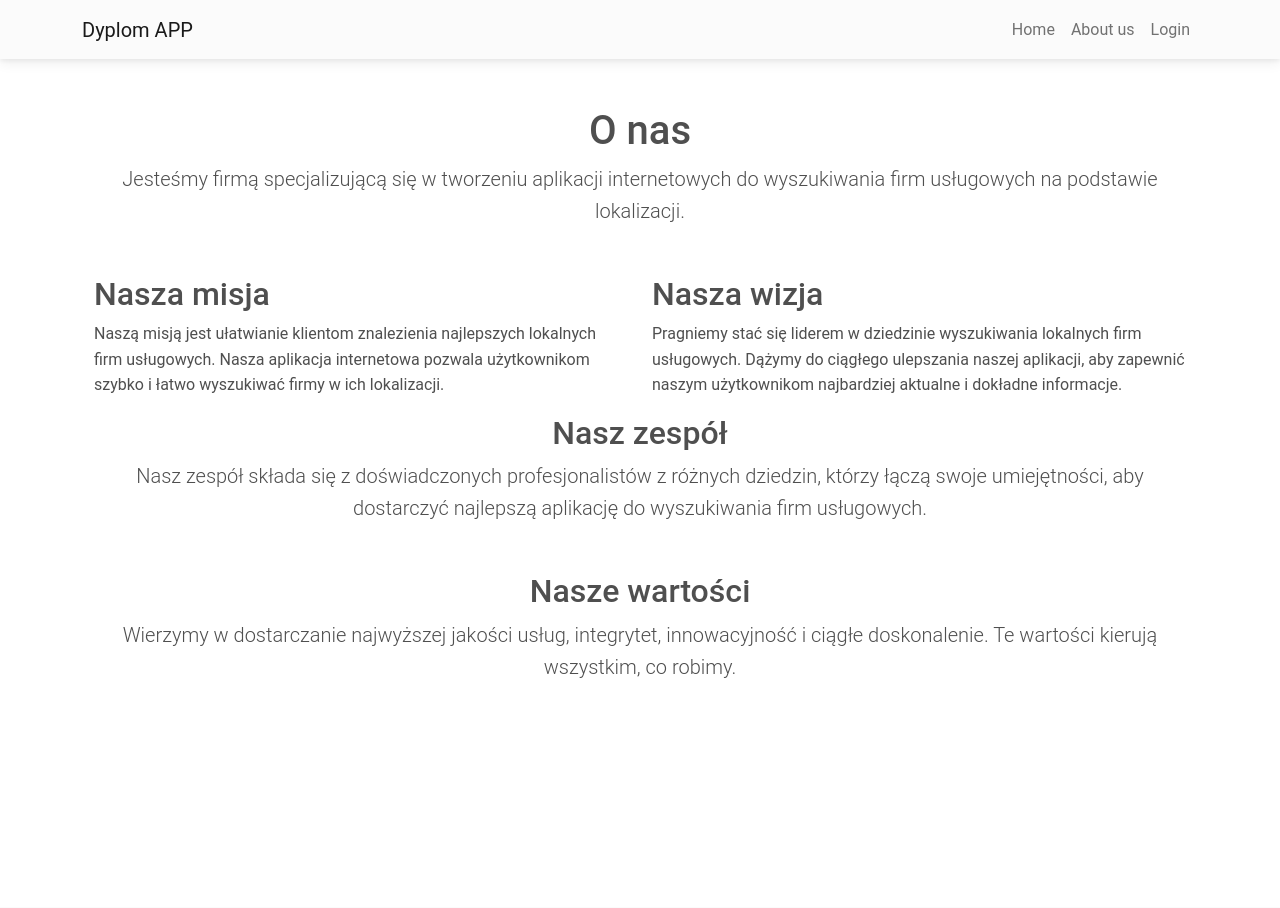
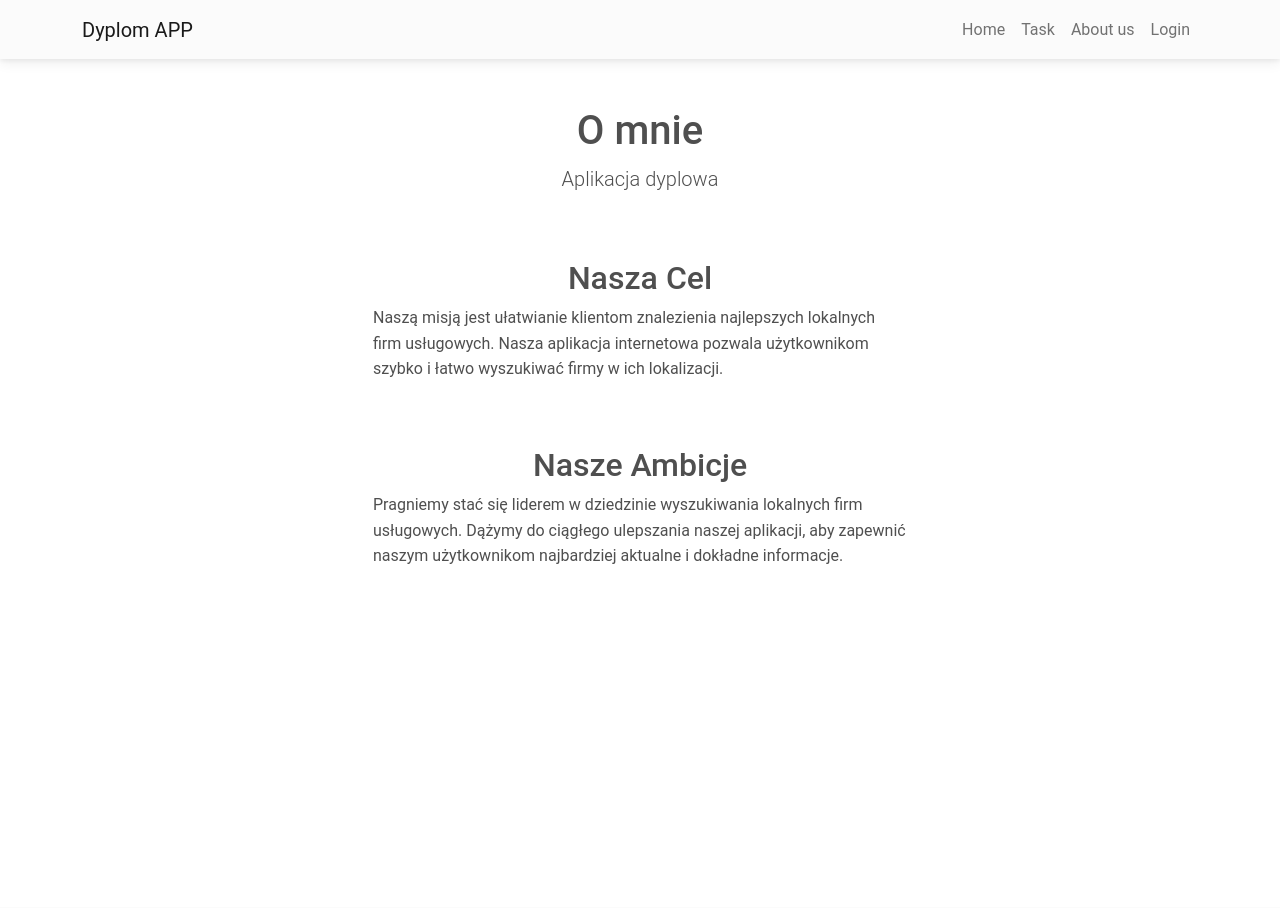
Before and after one commit to kbalicki14/Portfolio_app, a Django app: page /about_us/ in a window 1280 px wide. Shown: the top 908 px of the page. Run offline with Django 4.2, Linux system fonts and the light colour scheme; parts of the project's set-up code (start-up, migrations or seed data) failed here and were passed over; some libraries are stand-ins or nearby versions.

Commit message:
#8 add information obout page in index page and about us  improve navbar links

```diff
--- a/core/templates/core/about_us.html
+++ b/core/templates/core/about_us.html
@@ -1,39 +1,25 @@
 {% extends 'core/main.html' %}
 {% block content %}
 <div class="container mt-5">
-    <h1 class="text-center">O nas</h1>
-    <p class="lead text-center">Jesteśmy firmą specjalizującą się w tworzeniu aplikacji internetowych do wyszukiwania
-        firm usługowych na podstawie lokalizacji.</p>
-
+    <div class="row">
+        <h1 class="text-center">O mnie </h1>
+        <p class="lead text-center col-6 mx-auto">Aplikacja dyplowa </p>
+    </div>
     <div class="row mt-5">
-        <div class="col-md-6">
-            <h2>Nasza misja</h2>
+        <div class="col-md-6 mx-auto">
+            <h2 class="text-center">Nasza Cel</h2>
             <p>Naszą misją jest ułatwianie klientom znalezienia najlepszych lokalnych firm usługowych. Nasza aplikacja
                 internetowa pozwala użytkownikom szybko i łatwo wyszukiwać firmy w ich lokalizacji.</p>
         </div>
-        <div class="col-md-6">
-            <h2>Nasza wizja</h2>
+    </div>
+    <div class="row mt-5">
+        <div class="col-md-6 mx-auto">
+            <h2 class="text-center">Nasze Ambicje </h2>
             <p>Pragniemy stać się liderem w dziedzinie wyszukiwania lokalnych firm usługowych. Dążymy do ciągłego
                 ulepszania naszej aplikacji, aby zapewnić naszym użytkownikom najbardziej aktualne i dokładne
                 informacje.</p>
         </div>
     </div>
-    <!-- Sekcja Nasz zespół -->
-    <h2 class="text-center">Nasz zespół</h2>
-    <p class="lead text-center">Nasz zespół składa się z doświadczonych profesjonalistów z różnych dziedzin, którzy
-        łączą swoje umiejętności, aby dostarczyć najlepszą aplikację do wyszukiwania firm usługowych.</p>
+</div>
 
-    <div class="row mt-5">
-        <!-- Możesz dodać zdjęcia i opisy członków zespołu tutaj -->
-    </div>
-
-    <!-- Sekcja Nasze wartości -->
-    <h2 class="text-center">Nasze wartości</h2>
-    <p class="lead text-center">Wierzymy w dostarczanie najwyższej jakości usług, integrytet, innowacyjność i ciągłe
-        doskonalenie. Te wartości kierują wszystkim, co robimy.</p>
-
-    <div class="row mt-5">
-        <!-- Możesz dodać więcej szczegółów o wartościach firmy tutaj -->
-    </div>
-</div>
 {% endblock content %}
--- a/core/templates/core/components/navbar.html
+++ b/core/templates/core/components/navbar.html
@@ -12,9 +12,9 @@
                     <a class="nav-link " aria-current="page" href="{% url 'welcome' %}">Home</a>
                 </li>
 
-                <!--                <li class="nav-item">-->
-                <!--                    <a class="nav-link" href="{% url 'task' %}">Task</a>-->
-                <!--                </li>-->
+                <li class="nav-item">
+                    <a class="nav-link" href="{% url 'task' %}">Task</a>
+                </li>
                 <li class="nav-item ">
                     <a class="nav-link" href="{% url 'about_us' %}">About us</a>
                 </li>
```
Also changed, not shown: core/templates/core/index.html (+80 -0 lines).
